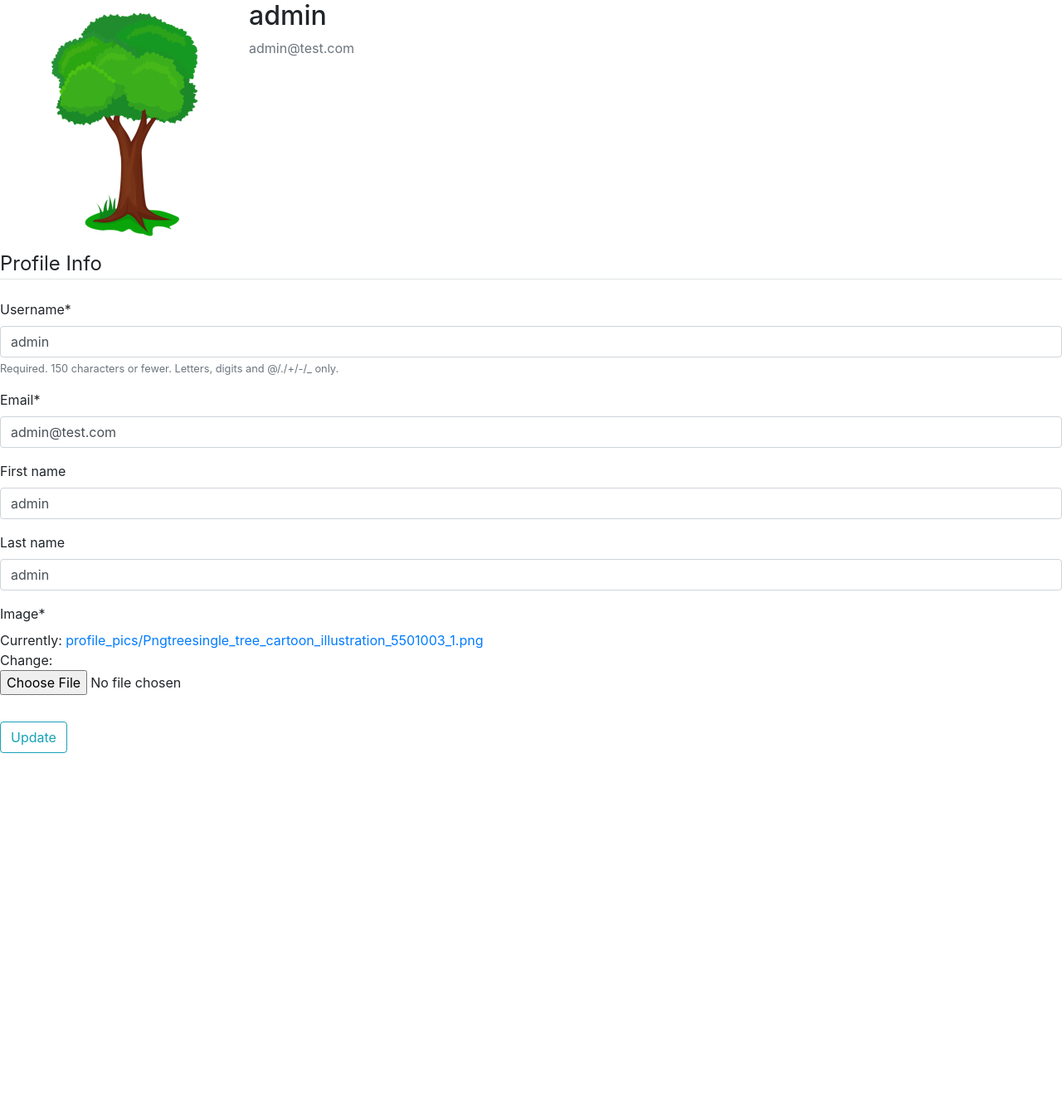
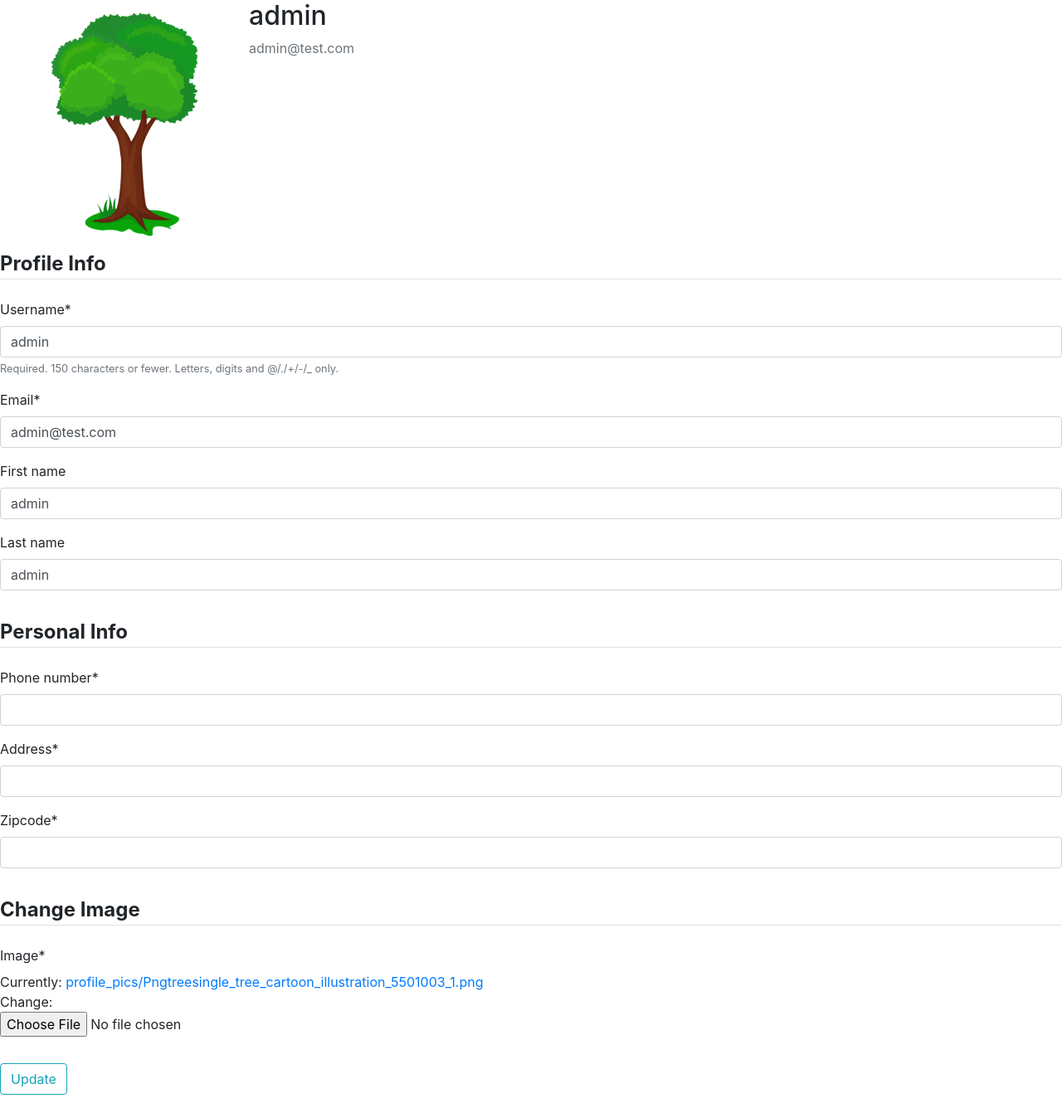
Before and after one commit to andreww0717/mowit_project, a Django app: page /profile/ in a window 1280 px wide. Shown: the part 56-1392 px from the top of the page at 83% size. Before the commit the page ends 964 px from the top, so only its background shows below. Run offline with Django 4.2, Linux system fonts and the light colour scheme; a user stored in the database is signed in; data comes from the database, SQL or seed files in the repository; both versions use the stored data as it was after the commit; some libraries are stand-ins or nearby versions.

Commit message:
Add personal info

```diff
--- a/backend/backendcore_api/forms.py
+++ b/backend/backendcore_api/forms.py
@@ -1,7 +1,7 @@
 from django import forms
 from django.contrib.auth.forms import UserCreationForm
 from django.contrib.auth.models import User, Group
-from .models import Profile
+from .models import Profile, UserInfo
 
 
 
@@ -22,11 +22,6 @@ class NewUserForm(UserCreationForm):
 
 
 	def save(self, commit=True):
-
-		# user.first_name = self.cleaned_data['first_name']
-		# user.last_name = self.cleaned_data['last_name']
-		# user.email = self.cleaned_data['email']
-
 		user = super(NewUserForm, self).save(commit=False)
 
 		if commit:
@@ -45,3 +40,8 @@ class ProfileUpdateForm(forms.ModelForm):
     class Meta:
         model = Profile
         fields = ['image']
+
+class UserInfoUpdateForm(forms.ModelForm):
+  class Meta:
+        model = UserInfo
+        fields = ['phone_number', 'address', 'zipcode']
--- a/backend/backendcore_api/models.py
+++ b/backend/backendcore_api/models.py
@@ -21,3 +21,17 @@ class Profile(models.Model):
           output_size = (300, 300)
           img.thumbnail(output_size) # Resize image
           img.save(self.image.path) # Save it again and override the larger image
+
+
+
+class UserInfo(models.Model):
+  user = models.OneToOneField(User, on_delete=models.CASCADE)
+  phone_number = models.CharField(max_length=10)
+  address = models.CharField(max_length=100)
+  zipcode = models.CharField(max_length=5)
+
+  def __str__(self):
+    return self.user.username
+
+  def save(self, *args, **kwargs):
+      super(UserInfo, self).save(*args, **kwargs)
--- a/backend/backendcore_api/templates/profile.html
+++ b/backend/backendcore_api/templates/profile.html
@@ -15,17 +15,25 @@
         <p class="text-secondary">{{ user.email }}</p>
       </div>
     </div>
-    <!-- FORM HERE -->
     <div>
     <form method="POST" enctype="multipart/form-data">
         {% csrf_token %}
         <fieldset class="form-group">
-          <legend class="border-bottom mb-4">Profile Info</legend>
+          <legend class="border-bottom mb-4" style="font-weight: bold">Profile Info</legend>
           {{ updateform|crispy }}
-          <!-- User form -->
+        </fieldset>
+
+
+        <fieldset class="form-group">
+          <legend class="border-bottom mb-4" style="font-weight: bold">Personal Info</legend>
+          {{ infoupdateform|crispy }}
+        </fieldset>
+
+        <fieldset class="form-group">
+          <legend class="border-bottom mb-4" style="font-weight: bold">Change Image</legend>
           {{ profileform|crispy }}
-          <!-- Profile form -->
         </fieldset>
+
         <div class="form-group">
           <button class="btn btn-outline-info" type="submit">Update</button>
         </div>
--- a/backend/backendcore_api/views.py
+++ b/backend/backendcore_api/views.py
@@ -28,7 +28,7 @@ from django.views.generic import DetailView
 # from Contractor.forms import NewContractorForm
 from Contractor.models import *
 
-from .forms import NewUserForm, UserUpdateForm, ProfileUpdateForm
+from .forms import NewUserForm, UserUpdateForm, ProfileUpdateForm, UserInfoUpdateForm
 
 # Create your views here.
 
@@ -85,19 +85,23 @@ def profile_request(request):
   if request.method == 'POST':
     updateform = UserUpdateForm(request.POST, instance=request.user)
     profileform = ProfileUpdateForm(request.POST, request.FILES, instance=request.user.profile)
-    if updateform.is_valid() and profileform.is_valid():
+    infoupdateform = UserInfoUpdateForm(request.POST, instance=request.user.userinfo)
+    if updateform.is_valid() and profileform.is_valid() and infoupdateform.is_valid():
       updateform.save()
       profileform.save()
+      infoupdateform.save()
       # messages.success(request, "Your Account Has Been Updated!")
       return redirect("backendcore_api:profile")
 
   else:
     updateform = UserUpdateForm(instance=request.user)
     profileform = ProfileUpdateForm(instance=request.user.profile)
+    infoupdateform = UserInfoUpdateForm(instance=request.user)
 
   context = {
 		'updateform': updateform,
-  	'profileform': profileform
+  	'profileform': profileform,
+   	'infoupdateform': infoupdateform
 	}
 
   return render(request, 'profile.html', context)
```
Also changed, not shown: backend/Contractor/models.py (+0 -30 lines), backend/backendcore_api/admin.py (+2 -5 lines), backend/backendcore_api/signals.py (+12 -1 lines), backend/backendcore_api/migrations/0005_userinfo.py (added), backend/backendcore_api/migrations/0006_alter_userinfo_phone_number.py (added), backend/db.sqlite3.
